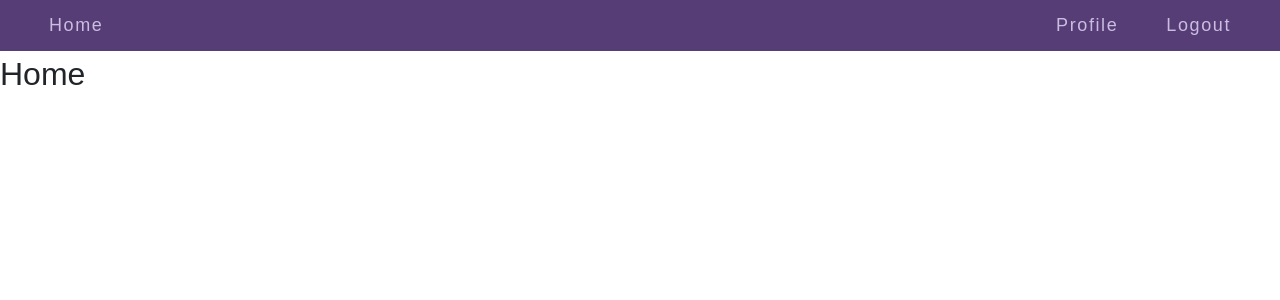
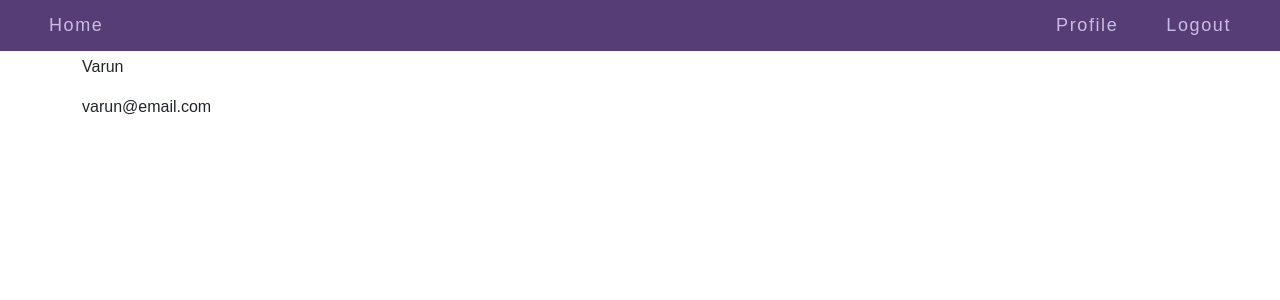
Before and after one commit to J-Varun-P/Campus-Connect, a Django app: page /index/ in a window 1280 px wide. Shown: the top 300 px of the page. Run offline with Django 3.2, Linux system fonts and the light colour scheme; a user stored in the database is signed in.

Commit message:
small changes

```diff
--- a/meet/templates/meet/index.html
+++ b/meet/templates/meet/index.html
@@ -1,4 +1,7 @@
 {% extends "meet/layout.html" %}
 {% block body %}
-  <h2>Home</h2>
+<div class="container">
+  <p>{{ user.username }}</p>
+  <p>{{ user.email }}</p>
+</div>
 {% endblock %}
--- a/meet/views.py
+++ b/meet/views.py
@@ -57,6 +57,6 @@ def logout_view(request):
     messages.success(request, 'You have been logged out!')
     return HttpResponseRedirect(reverse("login"))
 
-
+@login_required(login_url='/')
 def index(request):
     return render(request, "meet/index.html")
```
Also changed, not shown: db.sqlite3.
